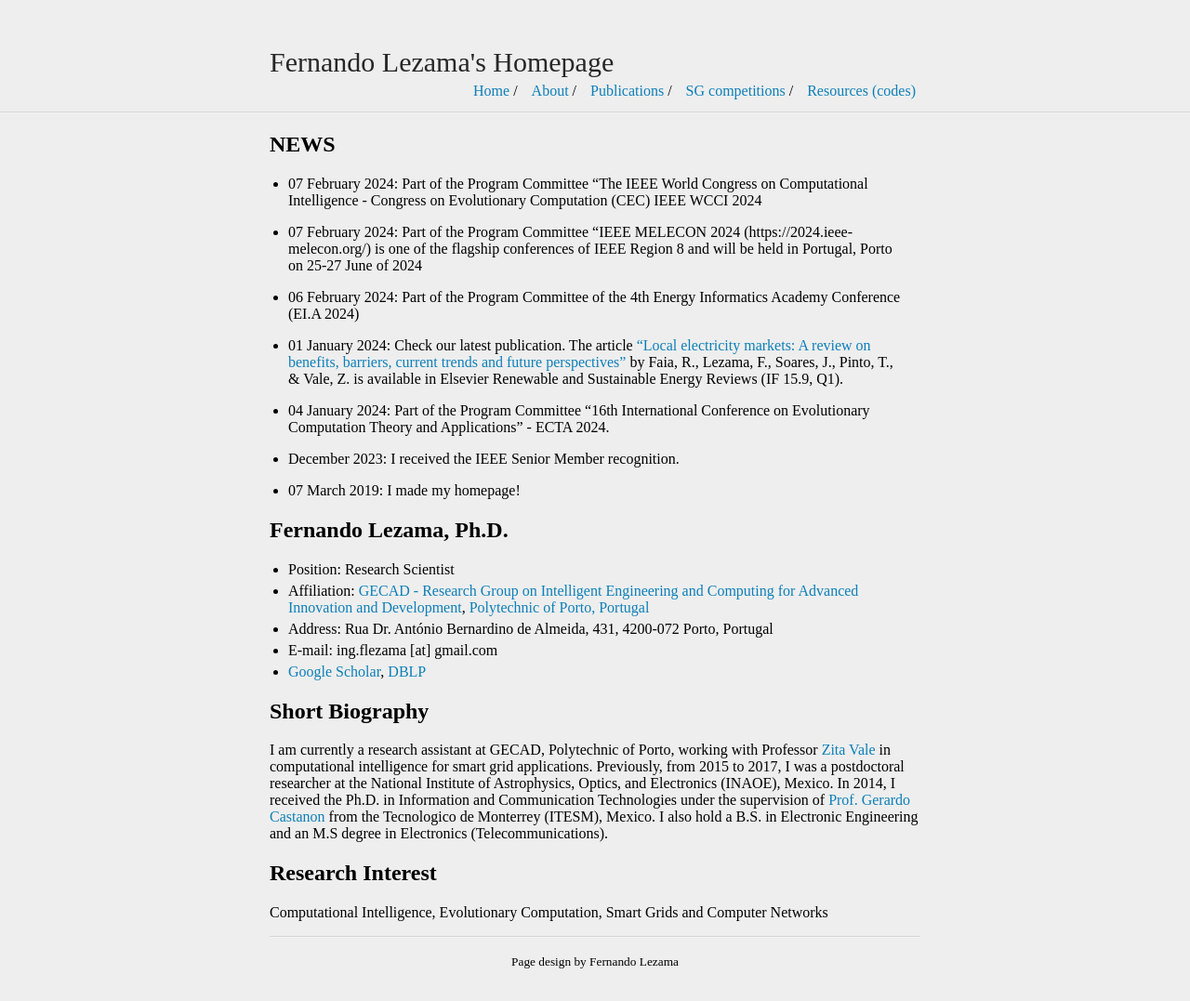
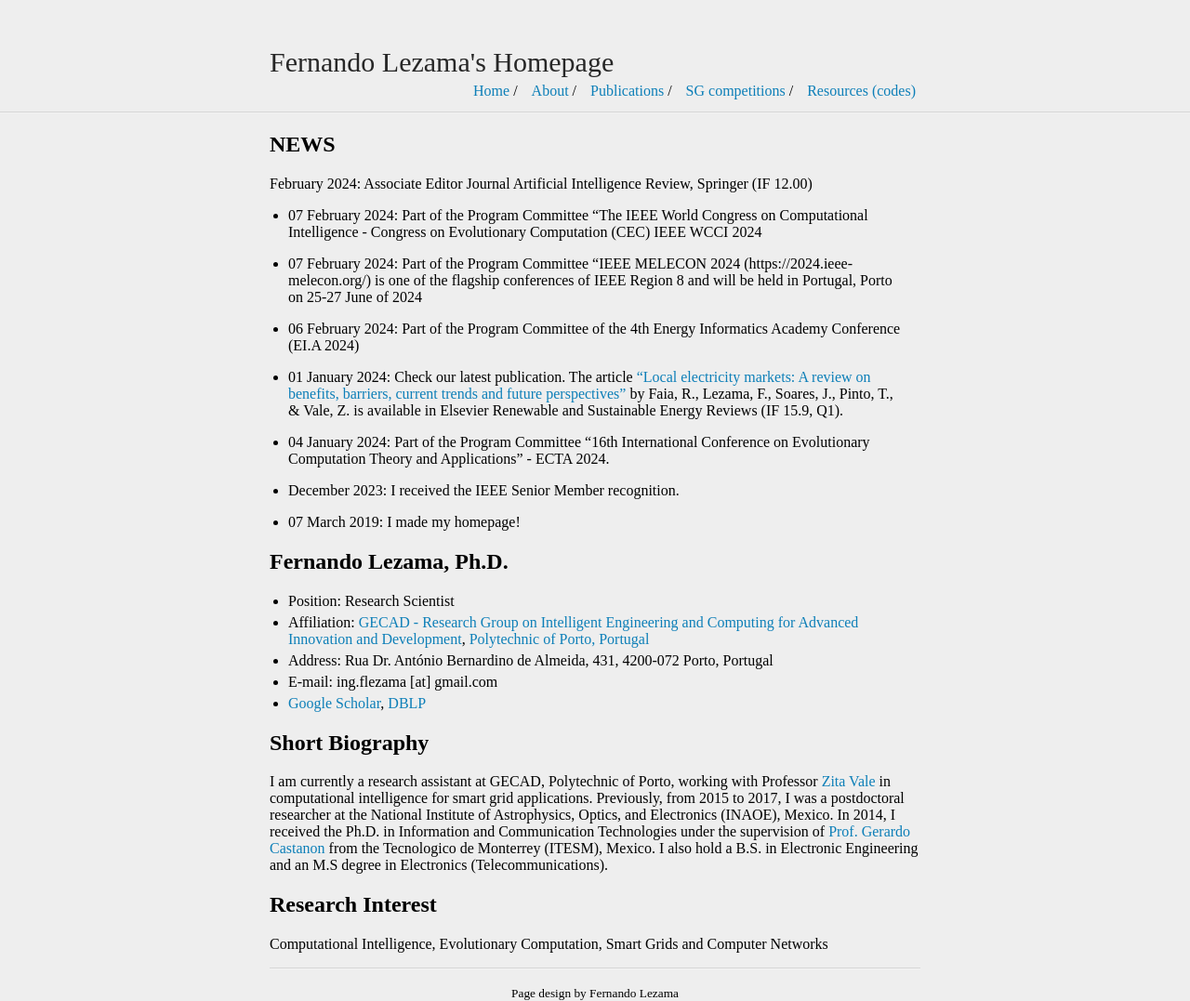
Before and after one commit to fernandolezama/fernandolezama.github.io, a Jekyll site: the page built from index.md, in a window 1280 px wide. Shown: the whole page at 93% size. Built offline with Jekyll 4.4.1, drawn with Linux system fonts in a browser that asks for light colours; before the commit the page ends 1043 px from its top, so only the background shows below that.

Commit message:
Update index.md

```diff
--- a/index.md
+++ b/index.md
@@ -5,6 +5,8 @@ title: Fernando Lezama's Homepage
 
 
 ## NEWS
+February 2024: Associate Editor Journal	Artificial Intelligence Review, Springer (IF 12.00)
+
 * 07 February 2024: Part of the Program Committee “The IEEE World Congress on Computational Intelligence - Congress on Evolutionary Computation (CEC) IEEE WCCI 2024
 
 * 07 February 2024: Part of the Program Committee “IEEE MELECON 2024 (https://2024.ieee-melecon.org/) is one of the flagship conferences of IEEE Region 8 and will be held in Portugal, Porto on 25-27 June of 2024
```
